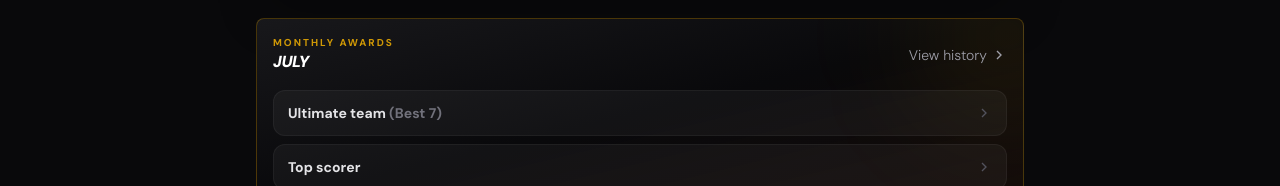
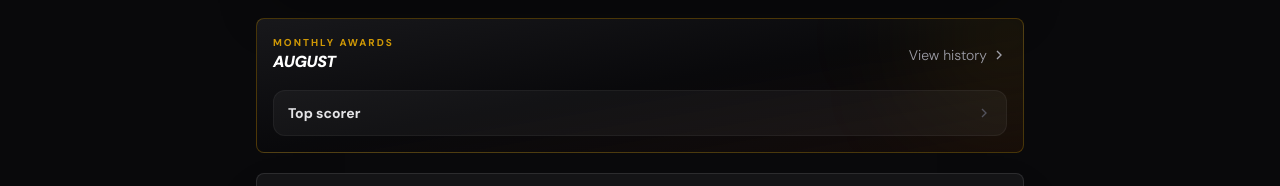
Before and after one commit to Ashkar2023/u11p, a React (Vite) app: page / in a window 1280 px wide. Shown: the part 416-602 px from the top of the page. Built offline with nearby package versions, Linux system fonts and the light colour scheme; no server answers.

Commit message:
update august month awards

```diff
--- a/src/data.json
+++ b/src/data.json
@@ -735,6 +735,12 @@
                 14,
                 25
             ]
+        },
+        "2026-08": {
+            "top-scorer": {
+                "id": 9,
+                "goals": 11
+            }
         }
     },
     "matches": [
--- a/src/pages/home.jsx
+++ b/src/pages/home.jsx
@@ -137,8 +137,8 @@ function TopScorersPreview() {
 }
 
 const awardRoutes = {
-    "Ultimate team": "awards/2026/july/ultimate-team",
-    "Top scorer": "awards/2026/july/top-scorer"
+    // "Ultimate team": "awards/2026/july/ultimate-team",
+    "Top scorer": "awards/2026/august/top-scorer"
 }
 
 export const Home = () => {
@@ -231,7 +231,7 @@ export const Home = () => {
                                         Monthly Awards
                                     </span>
                                     <h3 className="italic font-black uppercase tracking-tight text-white">
-                                        July
+                                        August
                                     </h3>
                                 </div>
 
```
